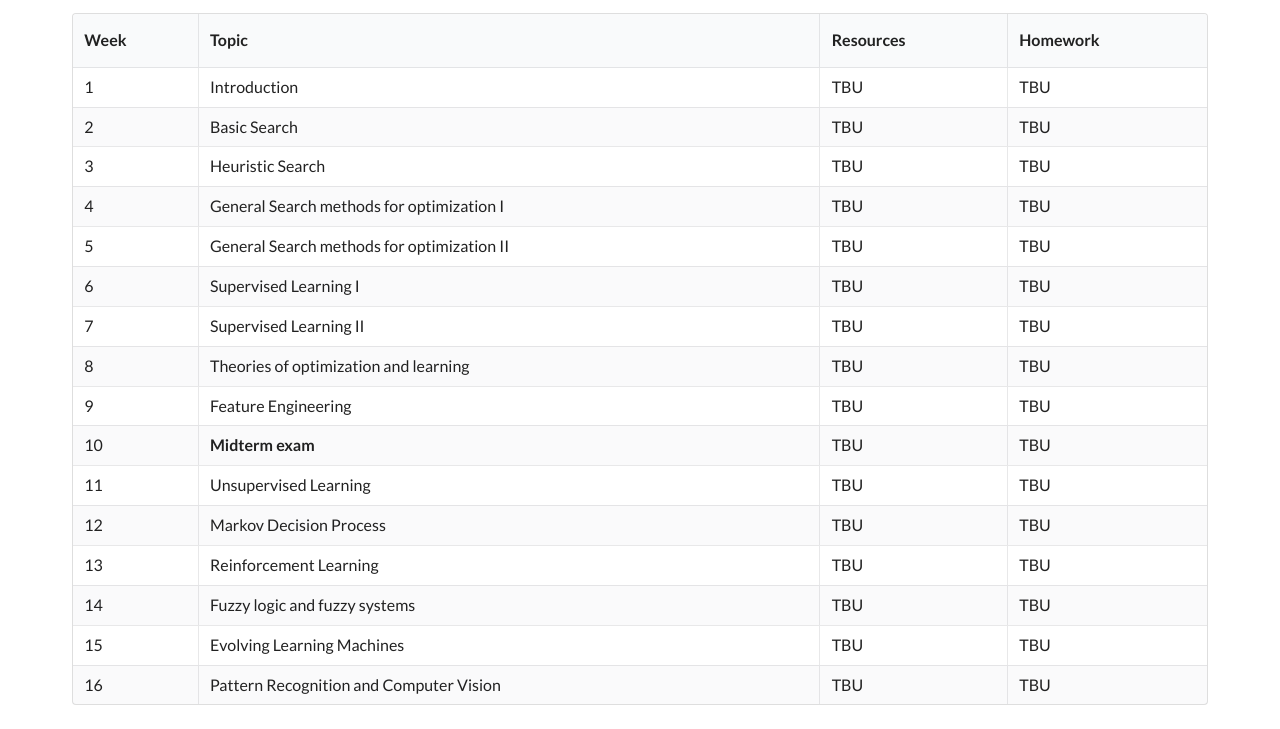
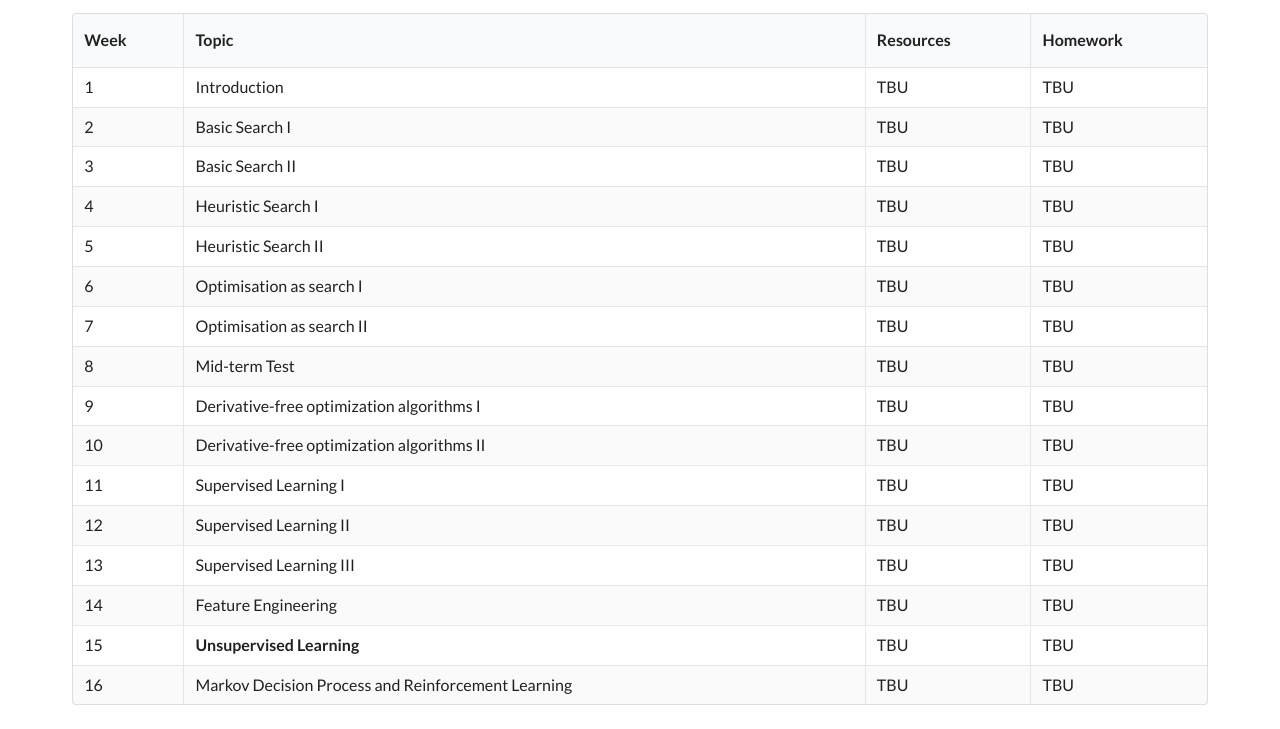
Before and after one commit to SUSTech-CS-Courses/AAI, a plain HTML site: page index.html in a window 1280 px wide. Shown: the part 731-1460 px from the top of the page. Drawn offline with Linux system fonts and the light colour scheme.

Commit message:
update roadmap

```diff
--- a/index.html
+++ b/index.html
@@ -127,53 +127,51 @@
                 <tr>
                     <td>1</td>
                     <td>Introduction</td>
-                    <td>
+                    <td class="new-0907">
 			TBU
                     </td>
                     <td>TBU</td>
                 </tr>
                 <tr>
                     <td>2</td>
-                    <td>Basic Search</td>
+                    <td>Basic Search I</td>
                     <td class="new-0914">
 			    TBU
                     </td>
-                    <td class="new-0921">TBU</td>
+                    <td>TBU</td>
                 </tr>
 		    <tr>
                     <td>3</td>
-                    <td>Heuristic Search</td>
+                    <td>Basic Search II</td>
+                    <td class="new-0921">
+			    TBU
+                    </td>
+                    <td>TBU</td>
+                </tr>
+                <tr>
+                    <td>4</td>
+                    <td>Heuristic Search I</td>
                     <td class="new-0928">
 			    TBU
                     </td>
-                    <td class="new-0926">
-			    TBU
-                    </td>
-                </tr>
-                <tr>
-                    <td>4</td>
-                    <td>General Search methods for optimization I</td>
-                    <td class="new-1011">
-			    TBU
-                    </td>
-                    <td class="new-1011">
+                    <td>
 			    TBU
                     </td>
                 </tr>
                 <tr>
                     <td>5</td>
-                    <td>General Search methods for optimization II</td>
-                    <td class="new-1017">
+                    <td>Heuristic Search II</td>
+                    <td class="new-0930">
 			    TBU
                     </td>
-                    <td class="new-1017">
+                    <td>
 			    TBU
                     </td>
                 </tr>
                 <tr>
                     <td>6</td>
-                    <td>Supervised Learning I</td>
-                    <td class="new-1031">
+                    <td>Optimisation as search I</td>
+                    <td class="new-1012">
 			    TBU
                     </td>
                     <td>
@@ -182,18 +180,18 @@
                 </tr>
                 <tr>
                     <td>7</td>
-                    <td>Supervised Learning II</td>
-                    <td>
+                    <td>Optimisation as search II</td>
+                    <td class="new-1012">
 			    TBU
                     </td>
-                    <td class="new-1031">
+                    <td>
 			    TBU
 		    </td>
                 </tr>
                 <tr>
                     <td>8</td>
-                    <td>Theories of optimization and learning</td>
-                    <td class="new-1113">
+                    <td>Mid-term Test</td>
+                    <td class="new-1019">
 			    TBU
                     </td>
                     <td>
@@ -202,20 +200,18 @@
                 </tr>
                 <tr>
                     <td>9</td>
-                    <td>Feature Engineering</td>
-                    <td class="new-1117">
+                    <td>Derivative-free optimization algorithms I</td>
+                    <td class="new-1026">
 			    TBU
                     </td>
-                    <td class="new-1125">
+                    <td>
 			    TBU
 		    </td>
                 </tr>
                 <tr>
                     <td>10</td>
-                    <td>
-                        <b>Midterm exam</b>
-                    </td>
-                    <td class="new-1129">
+                    <td>Derivative-free optimization algorithms II</td>
+                    <td class="new-1102">
 			    TBU
                     </td>
                     <td>
@@ -224,8 +220,8 @@
                 </tr>
                 <tr>
                     <td>11</td>
-                    <td>Unsupervised Learning</td>
-                    <td class="new-1205">
+                    <td>Supervised Learning I</td>
+                    <td class="new-1109">
 			    TBU
 		    </td>
                     <td>
@@ -234,8 +230,8 @@
                 </tr>
                 <tr>
                     <td>12</td>
-                    <td>Markov Decision Process</td>
-                    <td class="new-1212">
+                    <td>Supervised Learning II</td>
+                    <td class="new-1123">
 			    TBU
 		    </td>
                     <td>
@@ -244,30 +240,30 @@
                 </tr>
                 <tr>
                     <td>13</td>
-                    <td>Reinforcement Learning</td>
-                    <td class="new-1219">
+                    <td>Supervised Learning III</td>
+                    <td class="new-1123">
 			    TBU
 		    </td>
-                    <td class="new-1219">
+                    <td>
 			    TBU
 		    </td>
                 </tr>
                 <tr>
                     <td>14</td>
-                    <td>Fuzzy logic and fuzzy systems</td>
-                    <td class="new-0102">
+                    <td>Feature Engineering</td>
+                    <td class="new-1130">
 			    TBU
 		    </td>
-                    <td class="new-0102">
+                    <td>
 			    TBU
 		    </td>
                 </tr>
                 <tr>
                     <td>15</td>
                     <td>
-			    Evolving Learning Machines
+                        <b>Unsupervised Learning</b>
                     </td>
-                    <td>
+                    <td class="new-1207">
 			    TBU
 		    </td>
                     <td>
@@ -276,8 +272,8 @@
                 </tr>
                 <tr>
                     <td>16</td>
-                    <td>Pattern Recognition and Computer Vision</td>
-                    <td>
+                    <td>Markov Decision Process and Reinforcement Learning</td>
+                    <td class="new-1212">
 			    TBU
 		    </td>
                     <td>
```
Lines whose indentation alone changed are shown as unchanged.
